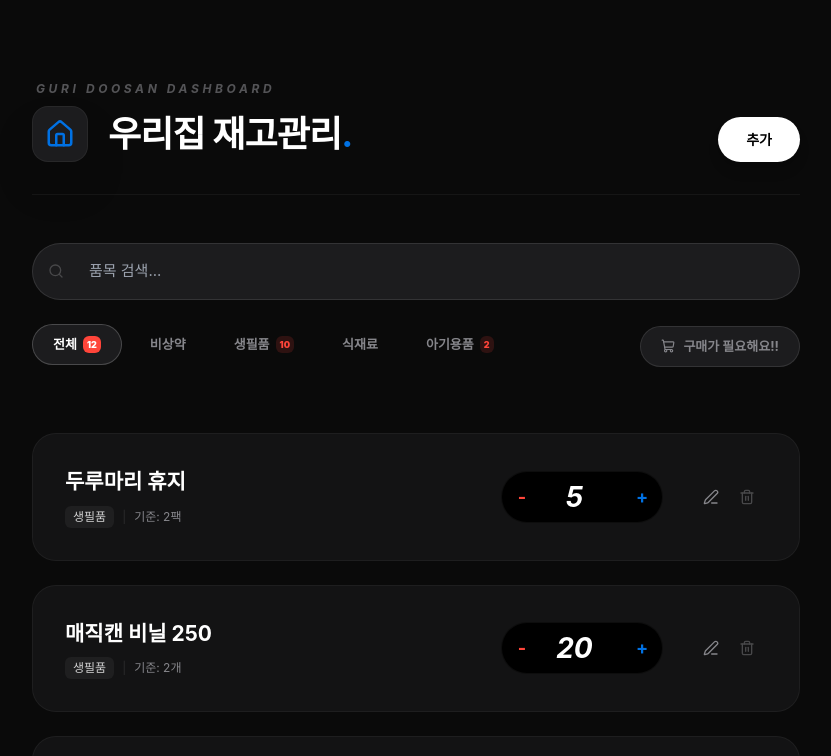
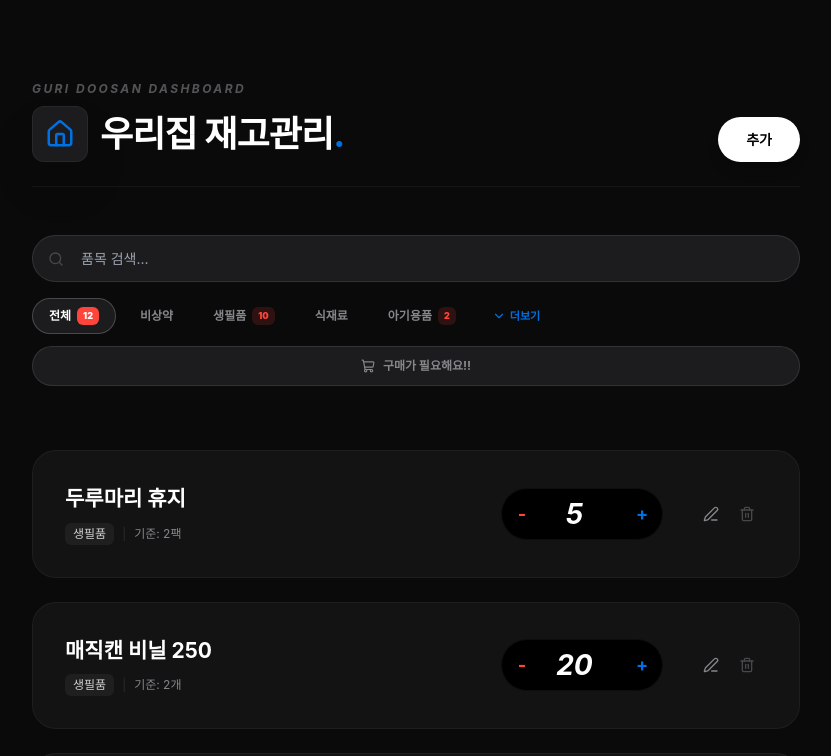
Before and after one commit to hyeoni2/home-inventory, a Next.js app: page / in a window 1280 px wide. Shown: the top 756 px of the page, without its empty margins (224-1055 px from the left). Built offline with nearby package versions, Linux system fonts and the light colour scheme.

Commit message:
카테고리 드래그 부분 수정

```diff
--- a/pages/index.js
+++ b/pages/index.js
@@ -1,7 +1,7 @@
 import { useState, useMemo } from 'react';
 import fs from 'fs';
 import path from 'path';
-import { Plus, Trash2, Package, X, AlertCircle, Home as HomeIcon, Check, Minus, Plus as PlusIcon, Edit3, ShoppingCart, Search } from 'lucide-react';
+import { Plus, Trash2, Package, X, AlertCircle, Home as HomeIcon, Check, Minus, Plus as PlusIcon, Edit3, ShoppingCart, Search, ChevronDown, ChevronUp } from 'lucide-react';
 
 export async function getServerSideProps() {
   const filePath = path.join(process.cwd(), 'data', 'inventory.md');
@@ -33,6 +33,9 @@ export default function Home({ initialData }) {
   const [activeFilter, setActiveFilter] = useState('전체');
   const [showLowStockOnly, setShowLowStockOnly] = useState(false);
   const [searchTerm, setSearchTerm] = useState('');
+
+  // 🔽 [신규] 카테고리 더보기 상태
+  const [isCatExpanded, setIsCatExpanded] = useState(false);
 
   const [categories, setCategories] = useState(['아기용품', '식재료', '생필품', '비상약'].sort((a, b) => a.localeCompare(b, 'ko')));
   const [newCatInput, setNewCatInput] = useState('');
@@ -126,12 +129,12 @@ export default function Home({ initialData }) {
     <div className="min-h-screen bg-[#0a0a0a] text-[#f5f5f7] p-4 md:p-20 font-[-apple-system,system-ui,sans-serif] antialiased overflow-x-hidden">
       <div className="max-w-3xl mx-auto w-full">
 
-        <header className="mb-10 md:mb-16">
-          <div className="flex justify-between items-end mb-8 md:mb-12 pb-6 md:pb-8 border-b border-white/5">
-            <div className="space-y-2 md:y-4">
-              <p className="text-[10px] md:text-[12px] font-bold text-[#86868b] tracking-[0.2em] md:tracking-[0.3em] pl-1 opacity-60 uppercase italic">GURI DOOSAN DASHBOARD</p>
-              <div className="flex items-center gap-3 md:gap-5">
-                <div className="w-10 h-10 md:w-14 md:h-14 bg-[#1c1c1e] rounded-xl md:rounded-2xl flex items-center justify-center border border-white/5 shadow-2xl">
+        <header className="mb-8 md:mb-16">
+          <div className="flex justify-between items-end mb-8 md:mb-12 pb-6 border-b border-white/5">
+            <div className="space-y-2">
+              <p className="text-[10px] md:text-[12px] font-bold text-[#86868b] tracking-[0.2em] opacity-60 uppercase italic">GURI DOOSAN DASHBOARD</p>
+              <div className="flex items-center gap-3">
+                <div className="w-10 h-10 md:w-14 md:h-14 bg-[#1c1c1e] rounded-xl flex items-center justify-center border border-white/5 shadow-2xl">
                   <HomeIcon size={20} className="text-[#0071e3] md:w-[30px] md:h-[30px]" />
                 </div>
                 <h1 className="text-2xl md:text-4xl font-bold tracking-tight text-white">우리집 재고관리<span className="text-[#0071e3]">.</span></h1>
@@ -140,40 +143,52 @@ export default function Home({ initialData }) {
             <button onClick={() => openModal()} className="bg-white text-black px-5 md:px-7 py-2 md:py-3 rounded-full text-[13px] md:text-[14px] font-bold hover:scale-105 transition-all shadow-lg active:scale-95">추가</button>
           </div>
 
-          <div className="flex flex-col gap-4 md:gap-6">
+          <div className="flex flex-col gap-4">
             <div className="relative group">
-              <Search size={16} className="absolute left-4 top-1/2 -translate-y-1/2 text-[#48484a] group-focus-within:text-[#0071e3] transition-colors" />
+              <Search size={16} className="absolute left-4 top-1/2 -translate-y-1/2 text-[#48484a] group-focus-within:text-[#0071e3]" />
               <input
                 type="text"
                 value={searchTerm}
                 onChange={(e) => setSearchTerm(e.target.value)}
                 placeholder="품목 검색..."
-                className="w-full bg-[#1c1c1e] border border-white/10 rounded-full py-3 md:py-4 pl-12 md:pl-14 pr-6 text-[14px] md:text-[15px] text-white focus:outline-none focus:border-[#0071e3]/50 transition-all"
+                className="w-full bg-[#1c1c1e] border border-white/10 rounded-full py-3 pl-12 pr-6 text-[14px] text-white focus:outline-none focus:border-[#0071e3]/50 transition-all"
               />
             </div>
 
-            <div className="flex items-center justify-between gap-3 flex-wrap">
-              <div className="flex gap-2 overflow-x-auto no-scrollbar pb-1 max-w-[calc(100vw-150px)] md:max-w-none">
+            {/* ✨ 카테고리 높이 제한 + 더보기 버튼 */}
+            <div className="flex flex-col gap-3">
+              <div className={`flex flex-wrap gap-2 items-center transition-all duration-300 overflow-hidden ${isCatExpanded ? 'max-h-[500px]' : 'max-h-[85px] md:max-h-[100px]'}`}>
                 {['전체', ...categories].map(cat => (
                   <button
                     key={cat}
                     onClick={() => setActiveFilter(cat)}
-                    className={`flex items-center gap-1.5 px-3 md:px-5 py-2 md:py-2.5 rounded-full text-[12px] md:text-[13px] font-bold transition-all whitespace-nowrap ${activeFilter === cat ? 'bg-[#1c1c1e] text-white border border-white/20' : 'text-[#86868b] hover:text-white'}`}
+                    className={`flex items-center gap-1.5 px-4 py-2 rounded-full text-[12px] font-bold transition-all ${activeFilter === cat ? 'bg-[#1c1c1e] text-white border border-white/20' : 'text-[#86868b] hover:text-white'}`}
                   >
                     {cat}
                     {categoryCounts[cat] > 0 && (
-                      <span className={`text-[9px] px-1 py-0.5 rounded-md font-black ${activeFilter === cat ? 'bg-[#ff453a] text-white' : 'bg-[#ff453a]/15 text-[#ff453a]'}`}>
+                      <span className={`text-[9px] px-1.5 py-0.5 rounded-md font-black ${activeFilter === cat ? 'bg-[#ff453a] text-white' : 'bg-[#ff453a]/15 text-[#ff453a]'}`}>
                         {categoryCounts[cat]}
                       </span>
                     )}
                   </button>
                 ))}
+
+                {/* 더보기 토글 버튼 */}
+                {categories.length > 3 && (
+                  <button
+                    onClick={() => setIsCatExpanded(!isCatExpanded)}
+                    className="flex items-center gap-1 px-3 py-2 text-[11px] font-bold text-[#0071e3] hover:opacity-80 transition-all"
+                  >
+                    {isCatExpanded ? <><ChevronUp size={14}/> 접기</> : <><ChevronDown size={14}/> 더보기</>}
+                  </button>
+                )}
               </div>
+
               <button
                 onClick={() => setShowLowStockOnly(!showLowStockOnly)}
-                className={`flex items-center gap-2 px-3 md:px-5 py-2 md:py-2.5 rounded-full text-[11px] md:text-[13px] font-bold border transition-all shrink-0 ${showLowStockOnly ? 'bg-[#ff453a]/20 border-[#ff453a] text-[#ff453a]' : 'bg-[#1c1c1e] border-white/10 text-[#86868b]'}`}
+                className={`flex items-center justify-center gap-2 w-full sm:w-auto px-5 py-2.5 rounded-full text-[12px] font-bold border transition-all ${showLowStockOnly ? 'bg-[#ff453a]/20 border-[#ff453a] text-[#ff453a]' : 'bg-[#1c1c1e] border-white/10 text-[#86868b]'}`}
               >
-                <ShoppingCart size={12} className="md:w-3.5 md:h-3.5" />
+                <ShoppingCart size={14} />
                 구매가 필요해요!!
               </button>
             </div>
@@ -213,8 +228,8 @@ export default function Home({ initialData }) {
                 </div>
 
                 <div className="flex items-center gap-1 pr-1">
-                  <button onClick={() => openModal(item)} className="p-2 text-[#86868b] hover:text-[#0071e3]"><Edit3 size={16} /></button>
-                  <button onClick={() => setDeleteIndex(idx)} className="p-2 text-[#48484a] hover:text-[#ff453a]"><Trash2 size={16} /></button>
+                  <button onClick={() => openModal(item)} className="p-2 text-[#86868b] hover:text-[#0071e3] transition-colors"><Edit3 size={16} /></button>
+                  <button onClick={() => setDeleteIndex(idx)} className="p-2 text-[#48484a] hover:text-[#ff453a] transition-colors"><Trash2 size={16} /></button>
                 </div>
               </div>
             </div>
@@ -226,46 +241,46 @@ export default function Home({ initialData }) {
           )}
         </div>
 
-        {/* 모달은 뷰포트 크기에 따라 적절히 조절됨 */}
+        {/* 모달 UI */}
         {isModalOpen && (
           <div className="fixed inset-0 z-50 flex items-center justify-center bg-black/95 backdrop-blur-xl p-4 overflow-y-auto">
-            <div className="bg-[#1c1c1e] border border-white/10 w-full max-w-lg rounded-[1.5rem] md:rounded-[2.5rem] p-6 md:p-10 shadow-2xl my-auto">
+            <div className="bg-[#1c1c1e] border border-white/10 w-full max-w-lg rounded-[1.5rem] p-6 md:p-10 shadow-2xl my-auto animate-in zoom-in-95">
               <div className="flex justify-between items-center mb-6 md:mb-10">
                 <h2 className="text-xl md:text-2xl font-bold text-white">{editingId !== null ? '품목 수정' : '품목 등록'}</h2>
                 <button onClick={() => setIsModalOpen(false)} className="text-[#86868b] p-2 bg-white/5 rounded-full"><X size={20}/></button>
               </div>
-              <div className="space-y-6 md:space-y-8 text-left">
+              <div className="space-y-6 md:space-y-8">
                 <div className="space-y-3">
                   <label className="text-[10px] font-bold text-[#86868b] uppercase tracking-widest ml-1">카테고리</label>
                   <div className="flex flex-wrap gap-2">
                     {categories.map((cat) => (
                       <div key={cat} className="group/cat relative shrink-0">
                         <button onClick={() => setFormData({...formData, category: cat})} className={`px-3 py-1.5 rounded-lg text-[12px] font-bold transition-all ${formData.category === cat ? 'bg-[#0071e3] text-white shadow-lg' : 'bg-white/5 text-[#86868b]'}`}>{cat}</button>
-                        <button onClick={(e) => { e.stopPropagation(); removeCategory(cat); }} className="absolute -top-1 -right-1 bg-[#ff453a] text-white rounded-full p-0.5 opacity-100 md:opacity-0 group-hover/cat:opacity-100"><X size={8} /></button>
+                        <button onClick={(e) => { e.stopPropagation(); removeCategory(cat); }} className="absolute -top-1 -right-1 bg-[#ff453a] text-white rounded-full p-0.5 opacity-100"><X size={8} /></button>
                       </div>
                     ))}
                     {isAddingCat ? (
-                      <input autoFocus value={newCatInput} onChange={(e)=>setNewCatInput(e.target.value)} onBlur={addCategory} className="bg-white/5 border border-[#0071e3] rounded-lg px-2 py-1 text-[12px] text-white w-20 outline-none"/>
+                      <input autoFocus value={newCatInput} onChange={(e)=>setNewCatInput(e.target.value)} onBlur={addCategory} onKeyDown={(e)=>e.key==='Enter'&&addCategory()} className="bg-white/5 border border-[#0071e3] rounded-lg px-2 py-1 text-[12px] text-white w-20 outline-none"/>
                     ) : (
                       <button onClick={() => setIsAddingCat(true)} className="px-3 py-1.5 rounded-lg border border-dashed border-white/20 text-[#86868b] text-[12px]"><Plus size={12}/></button>
                     )}
                   </div>
                 </div>
                 <div className="grid grid-cols-1 md:grid-cols-2 gap-4">
-                  <div className="space-y-2 text-left">
+                  <div className="space-y-2">
                     <label className="text-[10px] font-bold text-[#86868b] uppercase tracking-widest ml-1">품목 이름</label>
                     <input type="text" value={formData.name} onChange={(e) => setFormData({...formData, name: e.target.value})} className="w-full bg-white/10 rounded-xl p-3 text-[14px] text-white outline-none" />
                   </div>
-                  <div className="space-y-2 text-left">
+                  <div className="space-y-2">
                     <label className="text-[10px] font-bold text-[#86868b] uppercase tracking-widest ml-1">단위</label>
-                    <select value={formData.unit} onChange={(e) => setFormData({...formData, unit: e.target.value})} className="w-full bg-white/10 rounded-xl p-3 text-[14px] text-white outline-none">
+                    <select value={formData.unit} onChange={(e) => setFormData({...formData, unit: e.target.value})} className="w-full bg-white/10 rounded-xl p-3 text-[14px] text-white outline-none appearance-none">
                       {units.map(u => <option key={u} value={u} className="bg-[#1c1c1e] text-white">{u}</option>)}
                     </select>
                   </div>
                 </div>
                 <div className="grid grid-cols-1 sm:grid-cols-2 gap-4">
                   <div className="bg-white/5 rounded-xl p-4 border border-white/5">
-                    <label className="text-[10px] font-bold text-[#86868b] uppercase tracking-widest block mb-3 text-center">현재 재고 ({formData.unit})</label>
+                    <label className="text-[10px] font-bold text-[#86868b] uppercase tracking-widest block mb-3 text-center">현재 재고</label>
                     <div className="flex items-center justify-between px-2">
                       <button onClick={() => setFormData(p => ({...p, current: Math.max(0, p.current - 1)}))} className="w-8 h-8 rounded-full text-[#ff453a] bg-white/5">-</button>
                       <input type="number" value={formData.current} onChange={(e) => setFormData({...formData, current: parseInt(e.target.value) || 0})} className="w-12 bg-transparent text-2xl font-bold text-center text-white outline-none"/>
@@ -273,7 +288,7 @@ export default function Home({ initialData }) {
                     </div>
                   </div>
                   <div className="bg-white/5 rounded-xl p-4 border border-white/5">
-                    <label className="text-[10px] font-bold text-[#86868b] uppercase tracking-widest block mb-3 text-center">최소 유지 ({formData.unit})</label>
+                    <label className="text-[10px] font-bold text-[#86868b] uppercase tracking-widest block mb-3 text-center">최소 유지</label>
                     <div className="flex items-center justify-between px-2">
                       <button onClick={() => setFormData(p => ({...p, min: Math.max(0, p.min - 1)}))} className="w-8 h-8 rounded-full text-[#ff453a] bg-white/5">-</button>
                       <input type="number" value={formData.min} onChange={(e) => setFormData({...formData, min: parseInt(e.target.value) || 0})} className="w-12 bg-transparent text-2xl font-bold text-center text-white outline-none"/>
@@ -287,14 +302,13 @@ export default function Home({ initialData }) {
           </div>
         )}
 
-        {/* 삭제 모달 (모바일 대응) */}
         {deleteIndex !== null && (
           <div className="fixed inset-0 z-[60] flex items-center justify-center bg-black/80 backdrop-blur-md p-6">
-            <div className="bg-[#1c1c1e] w-full max-w-xs rounded-[2rem] p-8 text-center border border-white/10 shadow-2xl">
-              <h2 className="text-[18px] font-bold mb-8 text-white">삭제하시겠습니까?</h2>
+            <div className="bg-[#1c1c1e] w-full max-w-xs rounded-[2rem] p-8 text-center border border-white/10 shadow-2xl animate-in zoom-in-95">
+              <h2 className="text-[18px] font-bold mb-8 text-white tracking-tight">정말 삭제하시겠습니까?</h2>
               <div className="flex flex-col gap-3">
-                <button onClick={confirmDelete} className="py-4 bg-[#ff453a] text-white rounded-xl font-bold transition-all shadow-lg">삭제</button>
-                <button onClick={() => setDeleteIndex(null)} className="py-4 text-[#86868b] font-medium">취소</button>
+                <button onClick={confirmDelete} className="py-4 bg-[#ff453a] text-white rounded-xl font-bold transition-all shadow-lg shadow-[#ff453a]/20">삭제</button>
+                <button onClick={() => setDeleteIndex(null)} className="py-4 text-[#86868b] font-medium hover:text-white">취소</button>
               </div>
             </div>
           </div>
```
